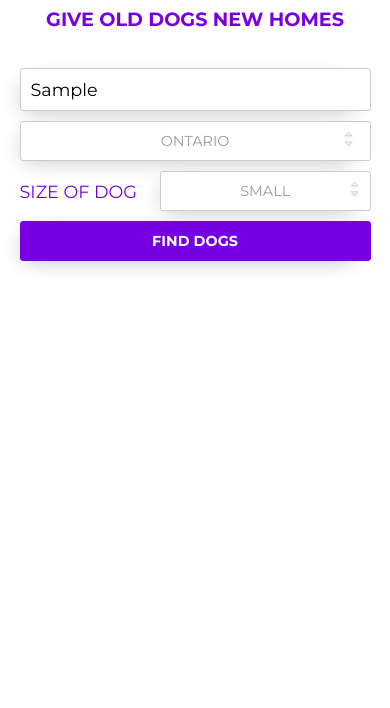
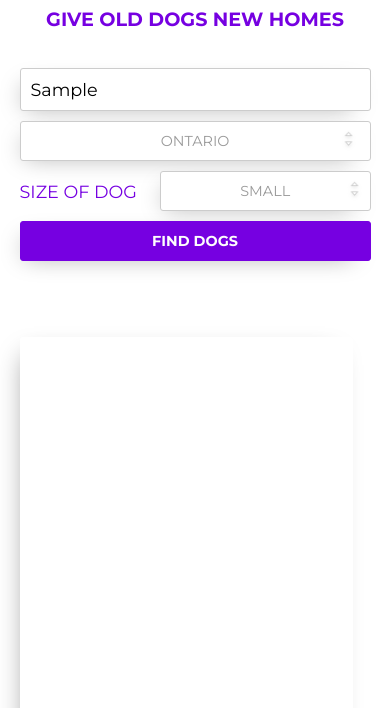
Before and after one commit to sarahhamdi/API-Project, a website: page public/index.html in a window 390 px wide. Both pictures are taken after typing "Sample" into the empty fields and a click on the input "Find Dogs". Shown: the part 136-844 px from the top of the page. Drawn offline with nearby package versions, Linux system fonts and the light colour scheme; some packages are replaced by stand-ins of ours; no server answers.

Commit message:
fixed errors

```diff
--- a/public/index.html
+++ b/public/index.html
@@ -11,7 +11,7 @@
 
 
 <header>
-	<video src="assets/slow-dog.mp4" autoplay>
+	<video src="assets/Slow-Dog.mp4" autoplay>
 	  Your browser does not support the <code>video</code> element.
 	</video>
 	<div class="overlay"></div>
@@ -124,7 +124,7 @@
 <script src="https://ajax.googleapis.com/ajax/libs/jquery/1.11.3/jquery.min.js"></script>
 <script src="scripts/markercluster.js"></script>
 <script async defer src="https://maps.googleapis.com/maps/api/js?key=AIzaSyCkB9y214WJgC8b0Y01ABS1jNOx4elPeeE&callback=initMap"></script>
-<script src="JawJ-overlappingMakerSpiderfier.js"></script>
+<!-- <script src="JawJ-overlappingMakerSpiderfier.js"></script> -->
 <script src="scripts/doggyMain.js"></script>
 
 </html>
--- a/public/styles/style.css
+++ b/public/styles/style.css
@@ -368,8 +368,8 @@ ul {
     width: 49%;
     height: 75vh;
     border-radius: 3px;
-    overflow-x: none;
-    overflow-y: auto; }
+    box-shadow: -7px 7px 25px -12px rgba(0, 0, 0, 0.4);
+    overflow: auto; }
     .flexContainer aside.results::-webkit-scrollbar {
       width: 12px; }
     .flexContainer aside.results::-webkit-scrollbar-track {
@@ -584,7 +584,7 @@ footer {
         -ms-flex-line-pack: center;
             align-content: center; }
     div.flexContainer aside.results {
-      width: 100%;
+      width: 95%;
       margin-bottom: 20px; }
       div.flexContainer aside.results ul {
         list-style: none; }
```
